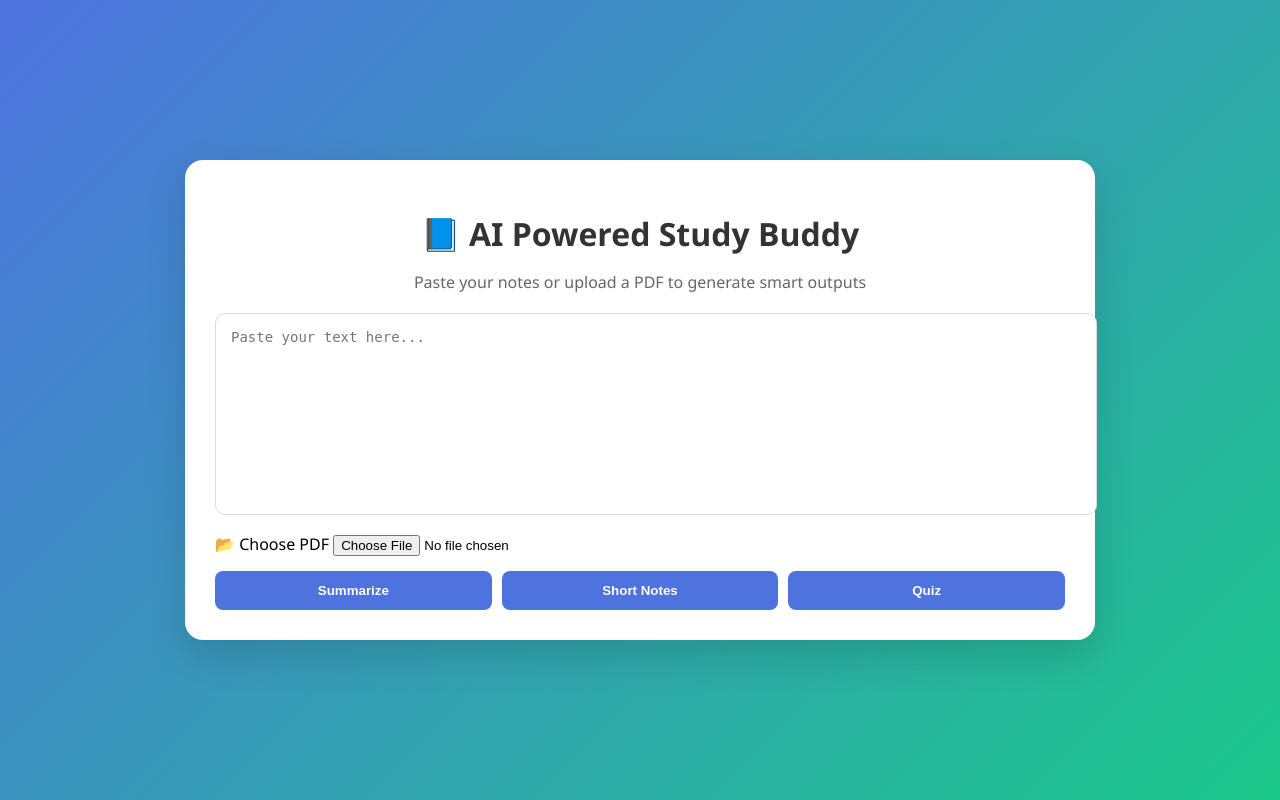
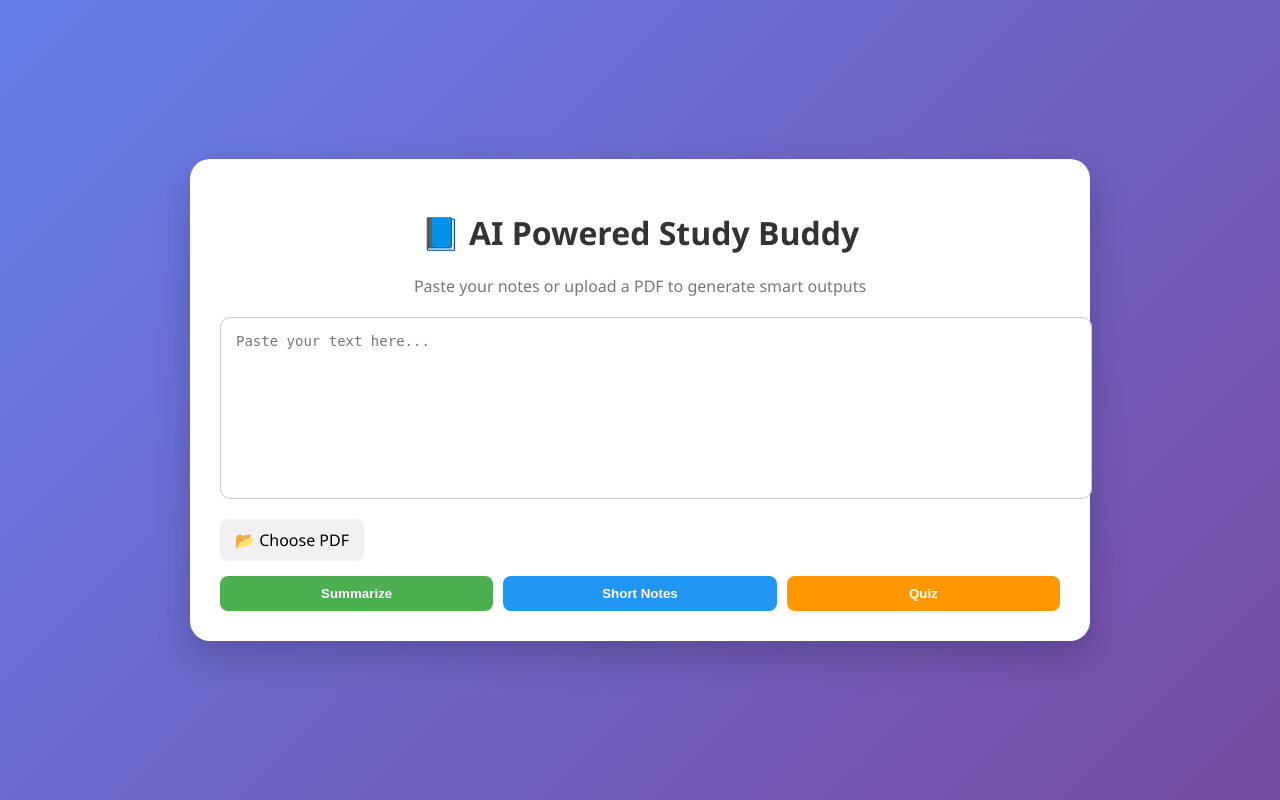
Before and after one commit to Bhavna851/AI_powered_study_buddy, a Flask app: page / in a window 1280 px wide. Run offline with Flask 3, Linux system fonts and the light colour scheme.

Commit message:
style.css

```diff
--- a/static/style.css
+++ b/static/style.css
@@ -1,7 +1,7 @@
 body {
     margin: 0;
-    font-family: 'Segoe UI', Arial, sans-serif;
-    background: linear-gradient(135deg, #4e73df, #1cc88a);
+    font-family: 'Segoe UI', sans-serif;
+    background: linear-gradient(135deg, #667eea, #764ba2);
     display: flex;
     justify-content: center;
     align-items: center;
@@ -9,84 +9,105 @@ body {
 }
 
 .container {
-    width: 90%;
-    max-width: 850px;
-    background: #ffffff;
+    width: 95%;
+    max-width: 900px;
+}
+
+.card {
+    background: white;
     padding: 30px;
-    border-radius: 18px;
-    box-shadow: 0 15px 40px rgba(0, 0, 0, 0.15);
+    border-radius: 20px;
+    box-shadow: 0 15px 35px rgba(0,0,0,0.2);
 }
 
 h1 {
     text-align: center;
-    margin-bottom: 10px;
     color: #333;
 }
 
-p {
+.subtitle {
     text-align: center;
-    color: #666;
+    color: #777;
     margin-bottom: 20px;
 }
 
 textarea {
     width: 100%;
-    height: 170px;
+    height: 150px;
     padding: 15px;
     border-radius: 10px;
-    border: 1px solid #ddd;
+    border: 1px solid #ccc;
+    resize: none;
     font-size: 14px;
-    resize: none;
-    transition: 0.3s;
+    margin-bottom: 15px;
 }
 
 textarea:focus {
     outline: none;
-    border-color: #4e73df;
-    box-shadow: 0 0 8px rgba(78, 115, 223, 0.3);
+    border-color: #667eea;
 }
 
-input[type="file"] {
-    margin: 15px 0;
+.file-upload {
+    display: inline-block;
+    padding: 10px 15px;
+    background: #f1f1f1;
+    border-radius: 8px;
+    cursor: pointer;
+    margin-bottom: 15px;
+}
+
+.file-upload input {
+    display: none;
 }
 
 .buttons {
     display: flex;
     gap: 10px;
     flex-wrap: wrap;
-    justify-content: center;
 }
 
-.buttons button {
+.btn {
     flex: 1;
-    min-width: 120px;
-    padding: 12px;
-    background: #4e73df;
-    color: white;
+    padding: 10px;
     border: none;
     border-radius: 8px;
-    font-weight: 600;
+    color: white;
+    font-weight: bold;
     cursor: pointer;
-    transition: 0.3s ease;
+    transition: 0.3s;
 }
 
-.buttons button:hover {
-    background: #2e59d9;
-    transform: translateY(-2px);
+.summary {
+    background: #4CAF50;
+}
+
+.notes {
+    background: #2196F3;
+}
+
+.quiz {
+    background: #ff9800;
+}
+
+.btn:hover {
+    opacity: 0.85;
+    transform: scale(1.03);
 }
 
 .output {
-    background: #f8f9fc;
-    padding: 18px;
-    margin-top: 25px;
+    margin-top: 20px;
+    background: #f9f9f9;
+    padding: 15px;
     border-radius: 10px;
-    border-left: 5px solid #4e73df;
     max-height: 300px;
     overflow-y: auto;
+}
+
+.output h3 {
+    margin-top: 0;
 }
 
 pre {
     white-space: pre-wrap;
     font-family: inherit;
-    font-size: 14px;
 }
```
